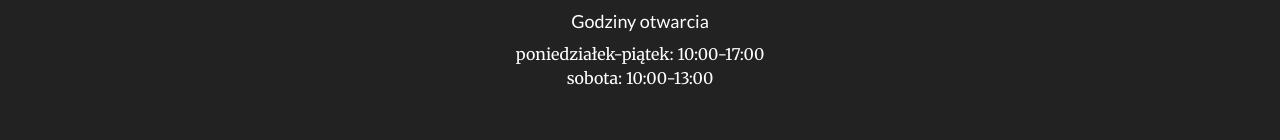
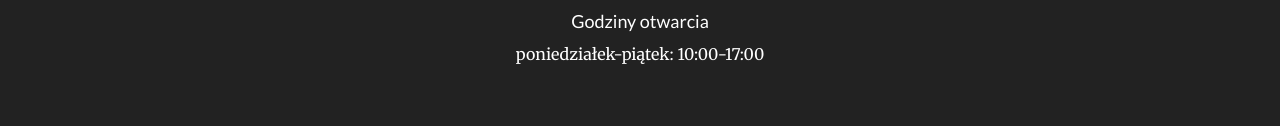
Before and after one commit to DawidMyslak/apfoto, a website: page index.html in a window 1280 px wide. Shown: the part 4795-4935 px from the top of the page. Drawn offline with nearby package versions, Linux system fonts and the light colour scheme.

Commit message:
Usunięta sobota

```diff
--- a/index.html
+++ b/index.html
@@ -411,7 +411,7 @@
 					<iframe width="300" height="250" frameborder="0" scrolling="no" marginheight="0" marginwidth="0" src="http://maps.google.pl/maps?q=50.233252,18.659379&amp;num=1&amp;sll=50.233282,18.659188&amp;sspn=0.006295,0.006295&amp;ie=UTF8&amp;ll=50.233152,18.659163&amp;spn=0.013726,0.049696&amp;z=14&amp;output=embed"></iframe>
 					<div>
 						<h4>Godziny otwarcia</h4>
-						<p>poniedziałek-piątek: 10:00-17:00<br>sobota: 10:00-13:00</p>
+						<p>poniedziałek-piątek: 10:00-17:00</p>
 					</div>
 				</div>
 			</div>
```
